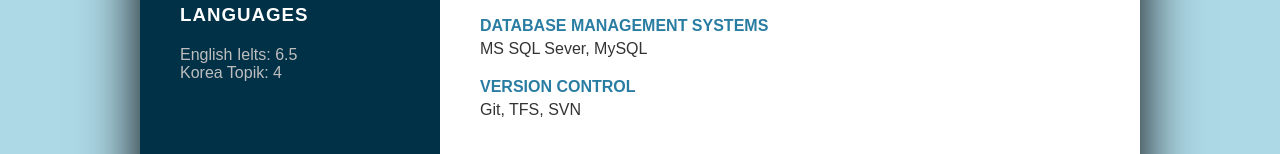
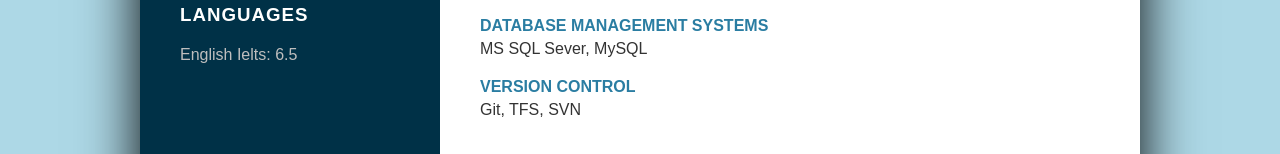
Before and after one commit to DanielCruyang/daniel080503.github.io, a plain HTML site: page index.html in a window 1280 px wide. Shown: the part 867-1021 px from the top of the page. Drawn offline with Linux system fonts and the light colour scheme.

Commit message:
Update index.html

```diff
--- a/index.html
+++ b/index.html
@@ -59,10 +59,7 @@
                             <span class="text">English Ielts: 6.5</span>
                             </span>
                         </li>
-                        <li>
-                            <span class="text">Korea Topik: 4</span>
-                            </span>
-                        </li>
+
                     </ul>
                 </div>
             </div>
```
